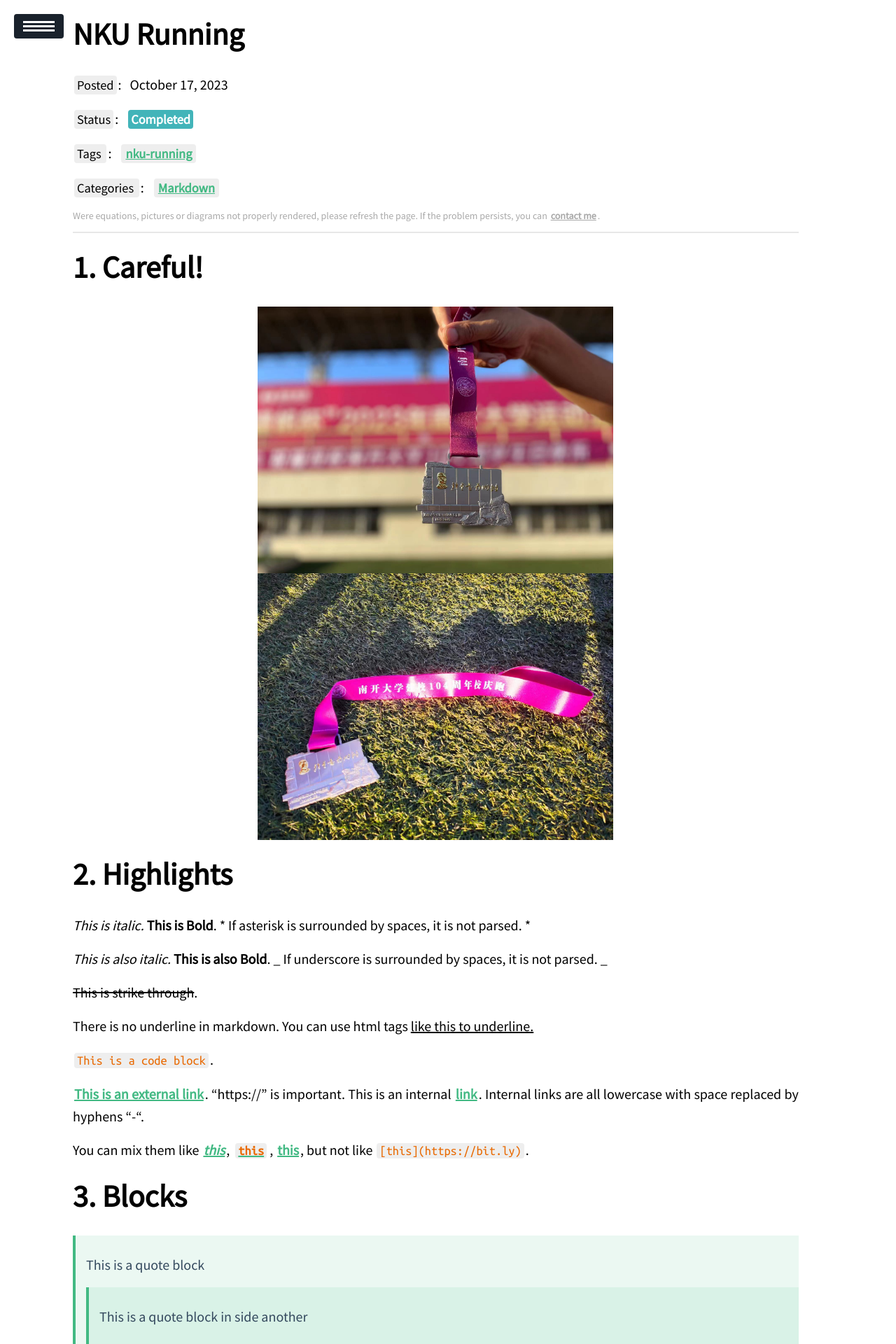
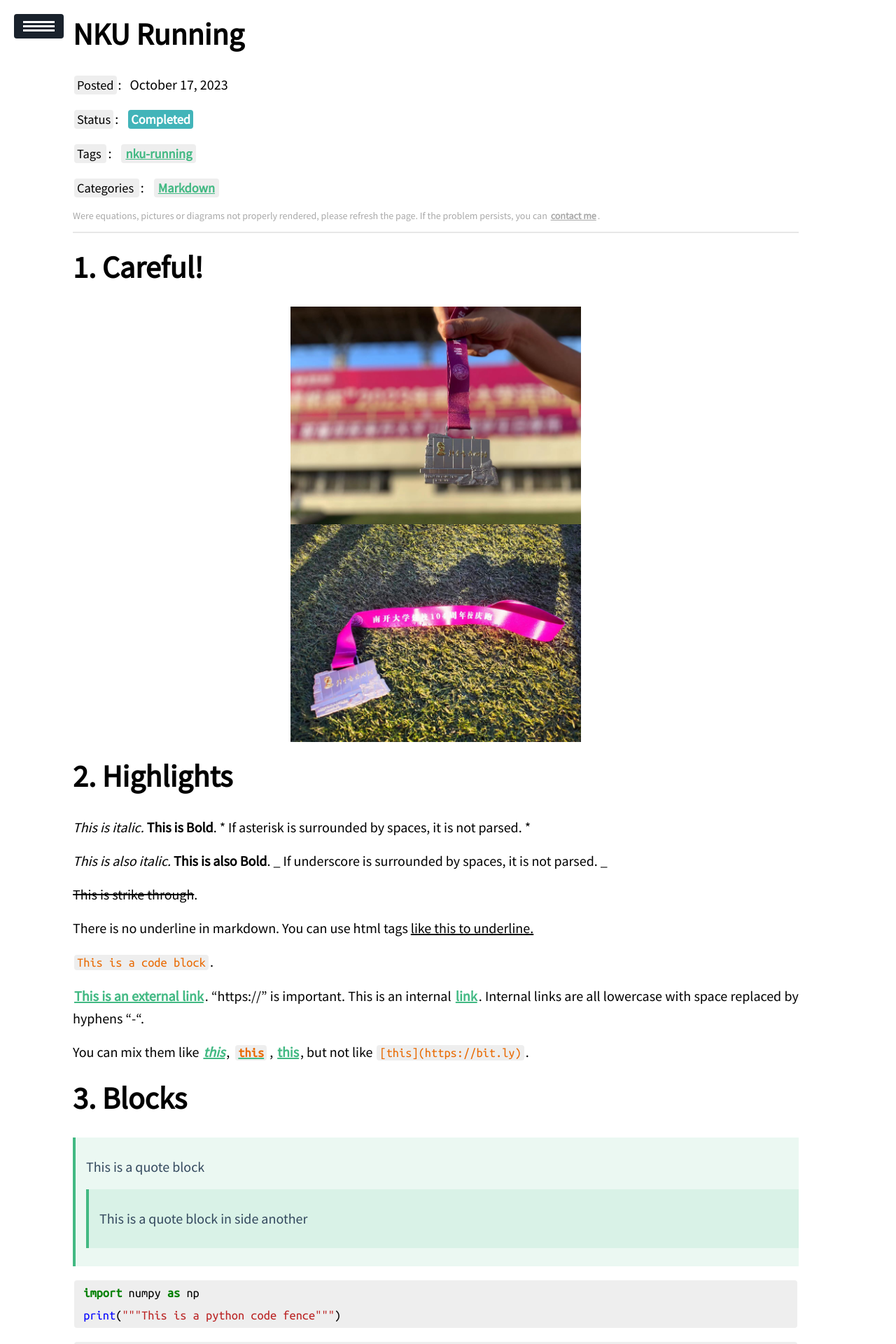
Before and after one commit to ssskz/ssskz.github.io, a Jekyll site: the page built from _posts/2023-10-17-NKU-Running.md, in a window 1280 px wide. Shown: the top 1920 px of the page at 70% size. Built offline with Jekyll 4.4.1, drawn with Linux system fonts in a browser that asks for light colours; our own code applies the rules of GitHub Pages for plain Markdown files; formulas are drawn with MathJax 3; a script that is not in the unit is left out.

Commit message:
1
Signed-off-by: ssskz <12497590+ssskz@user.noreply.gitee.com>

```diff
--- a/_posts/2023-10-17-NKU-Running.md
+++ b/_posts/2023-10-17-NKU-Running.md
@@ -12,8 +12,8 @@ description: This is about Nankai University's 104th Anniversary Running Event,
 # Careful!
 
 <center class="half">
-    <img src="https://ssskz.github.io/about/Run_1.jpg" width="49%" >
-    <img src="https://ssskz.github.io/about/Run_2.jpg" width="49%" >
+    <img src="https://ssskz.github.io/about/Run_1.jpg" width="40%" >
+    <img src="https://ssskz.github.io/about/Run_2.jpg" width="40%" >
 </center>
 
 # Highlights
```
